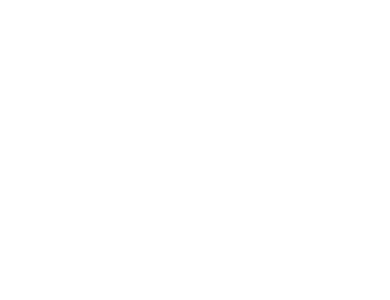
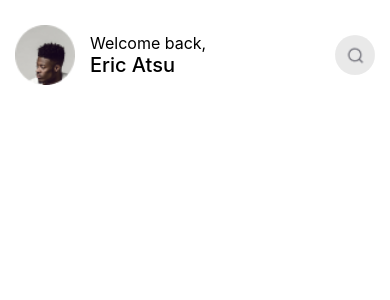
Before and after one commit to Healer2003/rn-assignment5-11254384, a React Native app in the folder app/: screen / in a window 390 px wide. Shown: the top 300 px of the page. Built offline with nearby package versions, Linux system fonts and the light colour scheme.

Commit message:
added UserCard component

```diff
--- a/app/App.js
+++ b/app/App.js
@@ -1,10 +1,11 @@
 import { StatusBar } from 'expo-status-bar';
 import { StyleSheet, Text, View } from 'react-native';
+import Home from './Screens/Home';
 
 export default function App() {
   return (
     <View style={styles.container}>
-
+     <Home/>
     </View>
   );
 }
@@ -12,8 +13,9 @@
 const styles = StyleSheet.create({
   container: {
     flex: 1,
+    paddingVertical:25,
+    paddingHorizontal:15,
     backgroundColor: '#fff',
-    alignItems: 'center',
-    justifyContent: 'center',
   },
+
 });
--- a/app/Components/UserCard.js
+++ b/app/Components/UserCard.js
@@ -1,24 +1,50 @@
-import { Image, StyleSheet, Text, View } from "react-native"
+import { Image, StyleSheet, Text, TouchableOpacity, View } from "react-native"
 
 export default function UserCard(){
     return(
-        <View>
-            <Image source={require('../assets/proile.png')}/>
-            <View>
-                <Text>
+        <View style={styles.main}>
+            <Image style={{width:60,height:60}}source={require('../assets/profile.png')}/>
+            <View style={styles.message}>
+                <Text style={styles.text}>
                 Welcome back,
                 </Text>
-                <Text>
+                <Text style={styles.text1}>
                 Eric Atsu
                 </Text>
             </View>
-            <View>
-                <Image source={require('../assets/search.png')}/>
-            </View>
+            <TouchableOpacity style={styles.search}>
+                <Image style={{width:23,height:23}}
+                source={require('../assets/search.png')}/>
+            </TouchableOpacity>
         </View>
     )
 }
 
 const styles = StyleSheet.create({
-
+    main:{
+        flexDirection:"row",
+        alignItems:"center",
+    },
+    message:{
+        flexDirection:"column",
+        justifyContent:"space-between",
+        flex:1,
+        paddingLeft:15,
+      },
+      search:{
+        width:40,
+        height:40,
+        justifyContent:"center",
+        alignItems:"center",
+        borderRadius:50,
+        backgroundColor:"#DCDCDC",
+        opacity:0.6
+    },
+      text:{
+        fontSize:16,
+      },
+      text1:{
+        fontSize:20,
+        fontWeight:"500",
+      }
 })
--- a/app/Screens/Home.js
+++ b/app/Screens/Home.js
@@ -1,10 +1,11 @@
 import { StyleSheet,View } from "react-native"
+import UserCard from "../Components/UserCard"
 
 
 export default function Home(){
     return(
         <View >
-
+            <UserCard/>
         </View>
     )
 }
```
